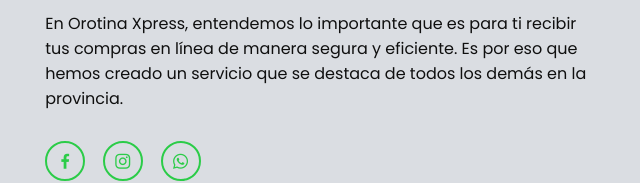
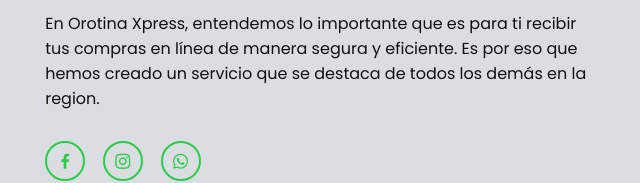
Before and after one commit to labgeek010/orotina-xpress, a plain HTML site: page index.html in a window 1280 px wide. Shown: the part 715-898 px from the top of the page, 70-710 px from the left. Drawn offline with nearby package versions, Linux system fonts and the light colour scheme.

Commit message:
Orotina xpress home text update

```diff
--- a/index.html
+++ b/index.html
@@ -37,7 +37,7 @@
         <h1>Somos tu solución de traída de paquetes en OROTINA y alrededores.</h1>
         <h3>Paquetes <span class="mutiple-text"></span></h3>
         <p>En Orotina Xpress, entendemos lo importante que es para ti recibir tus compras en línea de manera segura y eficiente.
-            Es por eso que hemos creado un servicio que se destaca de todos los demás en la provincia.
+            Es por eso que hemos creado un servicio que se destaca de todos los demás en la region.
         </p>
         <div class="social-media">
             <a href="https://www.facebook.com/nicoyaxpresscr" target="_blank"><i class="bx bxl-facebook" ></i> </a>
```
